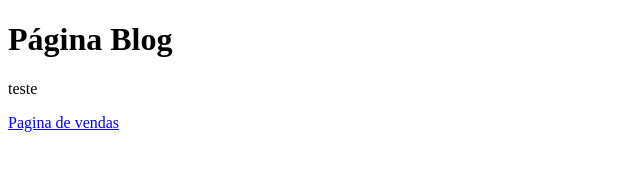
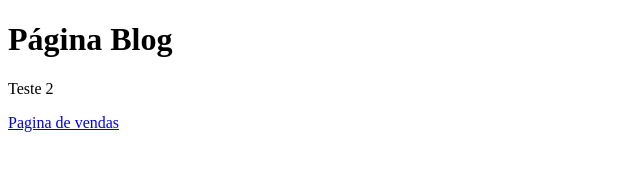
Before and after one commit to Yasmin-Katayose/aula-2, a plain HTML site: page blog.html in a window 1280 px wide. Shown: the full height of the page, 0-640 px from the left. Drawn offline with Linux system fonts and the light colour scheme.

Commit message:
add teste 2

```diff
--- a/blog.html
+++ b/blog.html
@@ -10,7 +10,7 @@
 <body>
 
     <h1>Página Blog </h1>
-    <p>teste</p>
+    <p>Teste 2</p>
     <a href="vendas.html">Pagina de vendas</a>
 </body>
 
```
